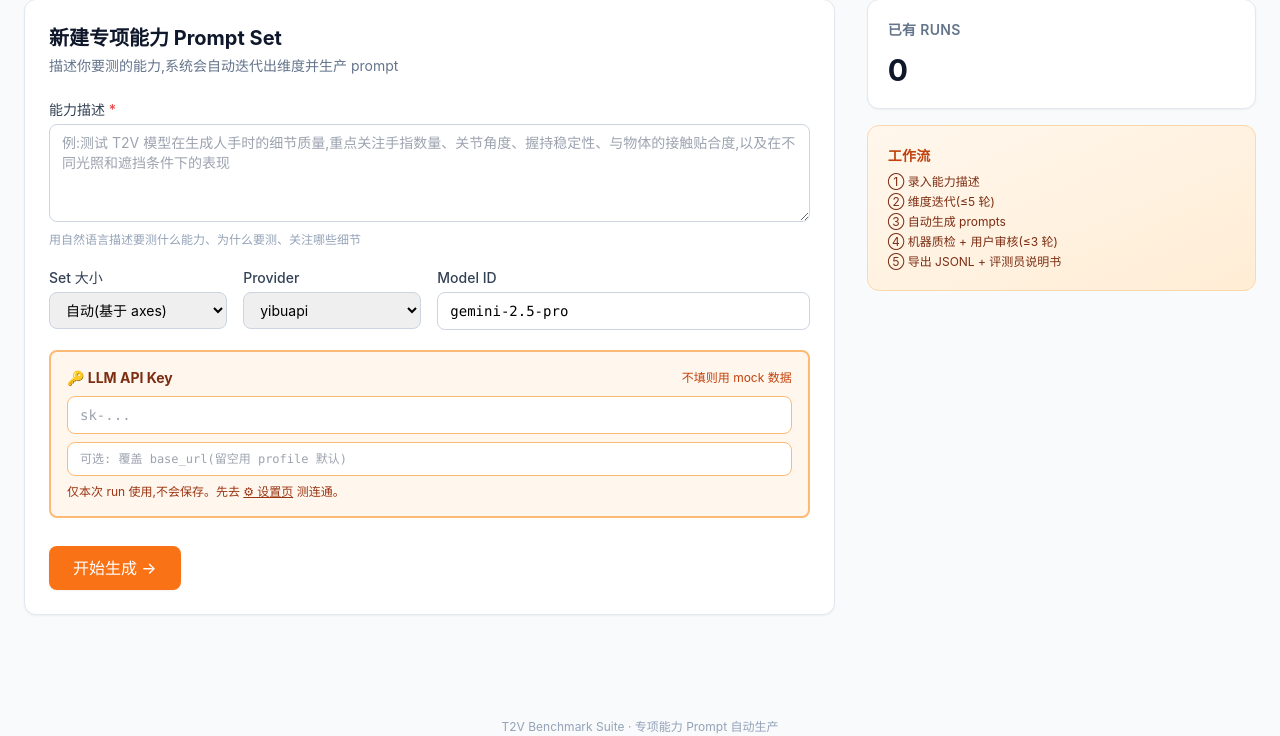
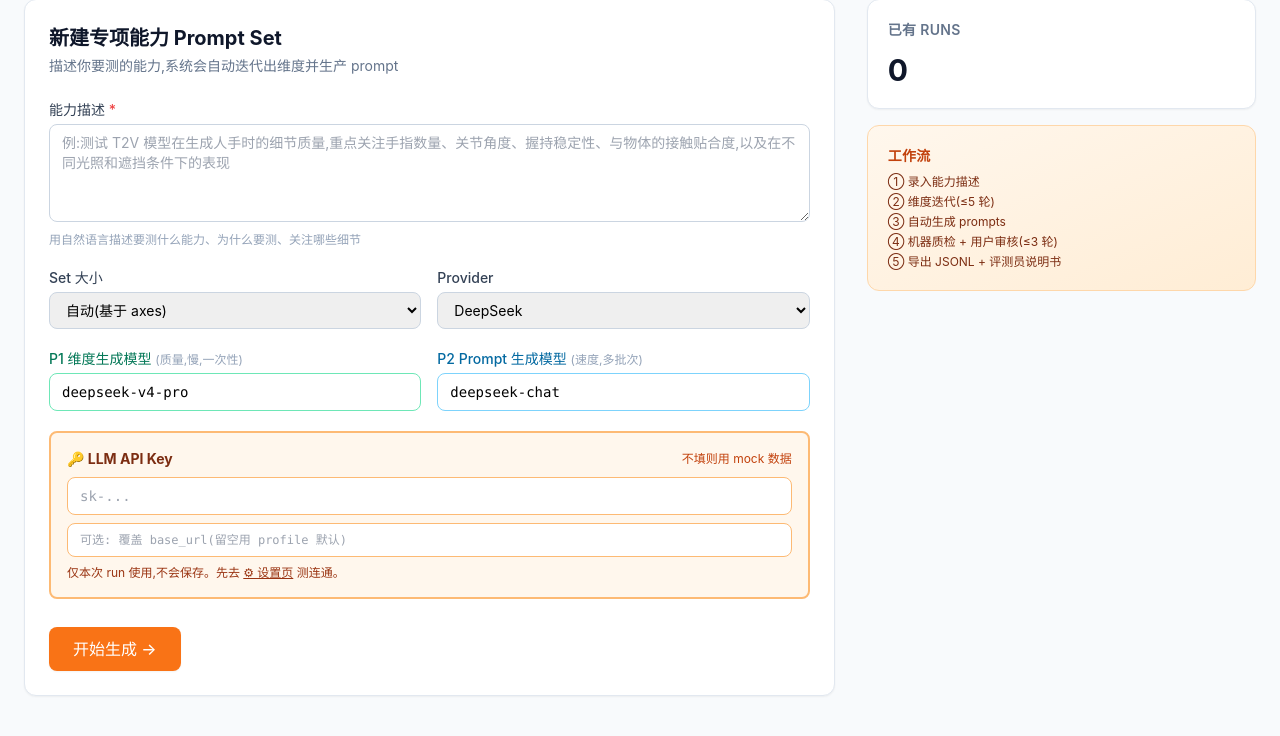
Before and after one commit to YueLiao/t2v_promptgen, a FastAPI app: page / in a window 1280 px wide. Shown: the part 85-821 px from the top of the page. Run offline with FastAPI, Linux system fonts and the light colour scheme; parts of the project's set-up code (start-up, migrations or seed data) failed here and were passed over; some libraries are stand-ins or nearby versions.

Commit message:
Dual-model: deepseek-v4-pro for P1, deepseek-chat for P2
- Create form splits into model_p1 (quality, one-shot) + model_p2
  (speed, batched)
- RUN_CREDS stores both, phase functions pick appropriate model
- Defaults: provider=deepseek, P1=deepseek-v4-pro, P2=deepseek-chat
- Provider dropdown reordered with DeepSeek first

Rationale (from real-LLM comparison):
  deepseek-chat:    11s,  6 SL2, abstract grouping
  deepseek-v4-pro: 153s, 11 SL2, atomic decomposition (多指/少指 split)
P1 runs once → v4-pro pays the latency, P2 runs N batches → chat saves time

```diff
--- a/web/app.py
+++ b/web/app.py
@@ -53,7 +53,7 @@ def _try_real_dimensions(run_id: str, run: Run, feedback: str = ""):
         raise RuntimeError("no credentials")
     client = llm_phases.build_client(
         provider=creds["provider"],
-        model=creds["model"],
+        model=creds.get("model_p1") or creds["model"],   # higher-quality model for P1
         api_key=creds["api_key"],
         base_url=creds.get("base_url") or None,
     )
@@ -74,7 +74,7 @@ def _try_real_prompts(run_id: str, run: Run):
         raise RuntimeError("no credentials")
     client = llm_phases.build_client(
         provider=creds["provider"],
-        model=creds["model"],
+        model=creds.get("model_p2") or creds["model"],   # cheaper/faster model for P2
         api_key=creds["api_key"],
         base_url=creds.get("base_url") or None,
     )
@@ -162,8 +162,9 @@ async def index(request: Request):
 async def create_run(
     description: str = Form(...),
     set_size: str = Form("auto"),
-    provider: str = Form("yibuapi"),
-    model: str = Form("gemini-2.5-pro"),
+    provider: str = Form("deepseek"),
+    model_p1: str = Form("deepseek-v4-pro"),       # 维度生成(质量,慢)
+    model_p2: str = Form("deepseek-chat"),         # prompt 生成(速度,多批次)
     api_key: str = Form(""),
     base_url: str = Form(""),
 ):
@@ -179,14 +180,16 @@ async def create_run(
         phase=Phase.P1_DIMENSIONS,             # auto-skip P0 (intake is just slug extraction)
         user_description=description,
         provider=provider,
-        model=model,
+        model=f"{model_p1} / {model_p2}",        # display-only
     )
 
     # Store credentials for this run (memory only)
     if api_key:
         RUN_CREDS[run_id] = {
             "provider": provider,
-            "model": model,
+            "model": model_p1,                   # fallback if a phase doesn't specify
+            "model_p1": model_p1,
+            "model_p2": model_p2,
             "api_key": api_key,
             "base_url": base_url or None,
         }
--- a/web/templates/index.html
+++ b/web/templates/index.html
@@ -20,7 +20,7 @@
         <p class="text-xs text-slate-400 mt-1">用自然语言描述要测什么能力、为什么要测、关注哪些细节</p>
       </div>
 
-      <div class="grid grid-cols-4 gap-4">
+      <div class="grid grid-cols-2 gap-4">
         <div>
           <label class="block text-sm font-medium text-slate-700 mb-1">Set 大小</label>
           <select name="set_size" class="w-full border border-slate-300 rounded-lg px-3 py-2 text-sm">
@@ -35,25 +35,39 @@
         <div>
           <label class="block text-sm font-medium text-slate-700 mb-1">Provider</label>
           <select name="provider" class="w-full border border-slate-300 rounded-lg px-3 py-2 text-sm">
-            <optgroup label="中转">
-              <option value="yibuapi" selected>yibuapi</option>
-              <option value="openai_compat">custom OpenAI-compat</option>
-            </optgroup>
             <optgroup label="原生">
+              <option value="deepseek" selected>DeepSeek</option>
               <option value="anthropic">Anthropic</option>
               <option value="openai">OpenAI</option>
-              <option value="deepseek">DeepSeek</option>
               <option value="qwen">Qwen</option>
               <option value="moonshot">Moonshot</option>
               <option value="zhipu">智谱</option>
               <option value="siliconflow">SiliconFlow</option>
             </optgroup>
+            <optgroup label="中转">
+              <option value="yibuapi">yibuapi</option>
+              <option value="openai_compat">custom OpenAI-compat</option>
+            </optgroup>
           </select>
         </div>
-        <div class="col-span-2">
-          <label class="block text-sm font-medium text-slate-700 mb-1">Model ID</label>
-          <input name="model" value="gemini-2.5-pro" placeholder="gemini-2.5-pro / claude-opus-4-7 / gpt-4o"
-            class="w-full border border-slate-300 rounded-lg px-3 py-2 text-sm font-mono">
+      </div>
+
+      <div class="grid grid-cols-2 gap-4">
+        <div>
+          <label class="block text-sm font-medium text-slate-700 mb-1">
+            <span class="text-emerald-700">P1 维度生成模型</span>
+            <span class="text-xs text-slate-400 font-normal">(质量,慢,一次性)</span>
+          </label>
+          <input name="model_p1" value="deepseek-v4-pro" placeholder="deepseek-v4-pro"
+            class="w-full border border-emerald-300 rounded-lg px-3 py-2 text-sm font-mono">
+        </div>
+        <div>
+          <label class="block text-sm font-medium text-slate-700 mb-1">
+            <span class="text-sky-700">P2 Prompt 生成模型</span>
+            <span class="text-xs text-slate-400 font-normal">(速度,多批次)</span>
+          </label>
+          <input name="model_p2" value="deepseek-chat" placeholder="deepseek-chat"
+            class="w-full border border-sky-300 rounded-lg px-3 py-2 text-sm font-mono">
         </div>
       </div>
 
```
